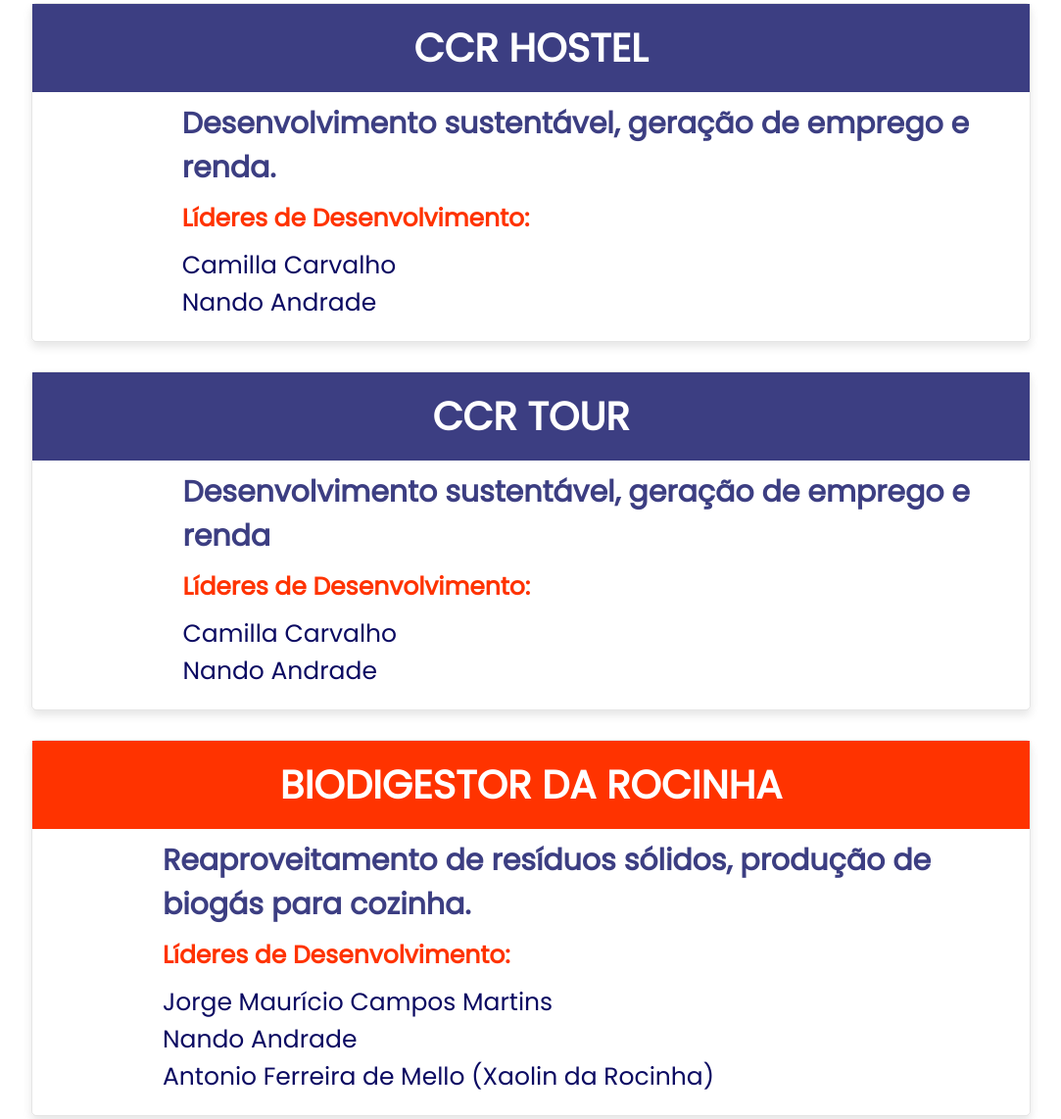
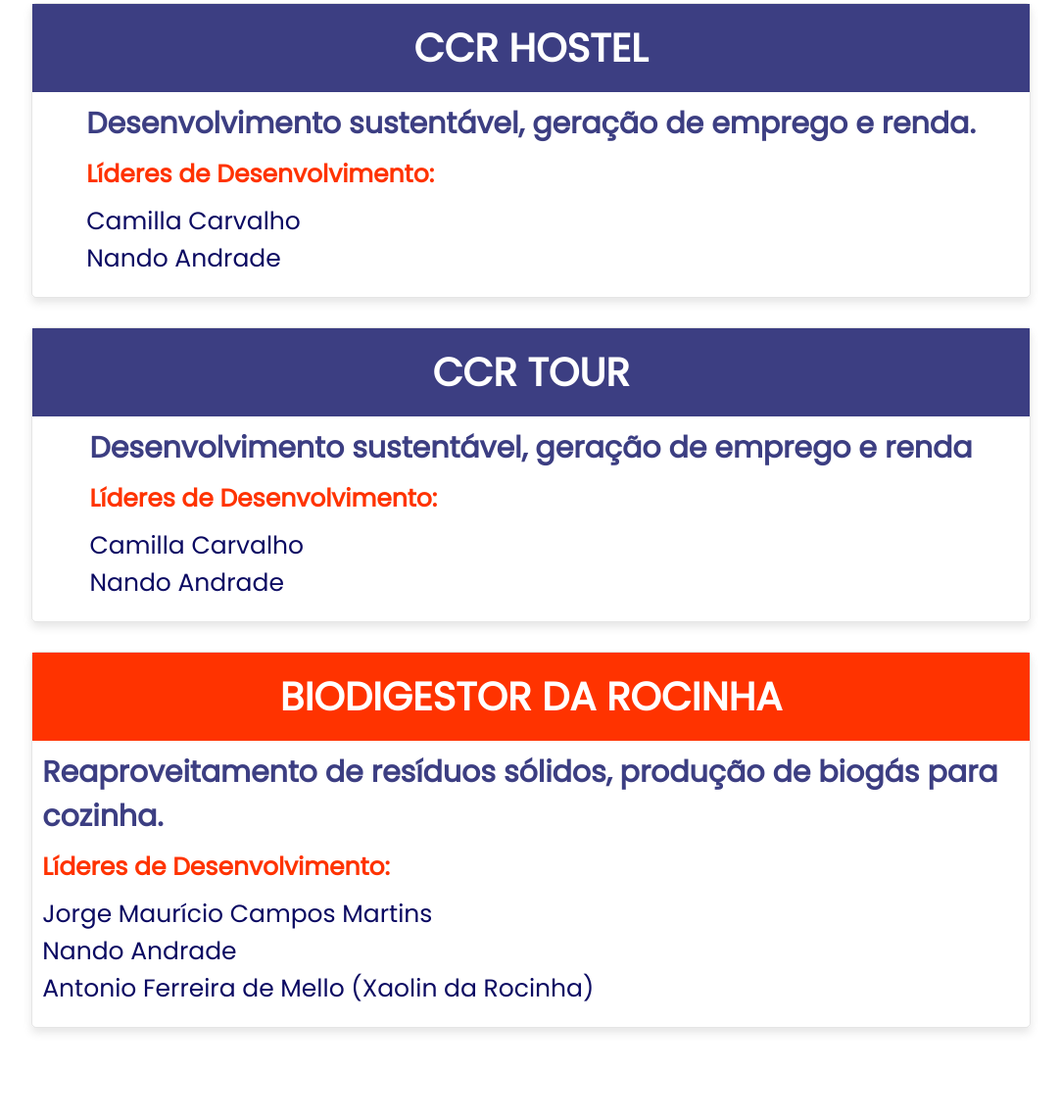
Before and after one commit to thecaiodasilva/websiteccr2, a plain HTML site: page index.html in a window 1280 px wide. Shown: the part 3774-4916 px from the top of the page at 98% size, without its empty margins (98-1181 px from the left). Drawn offline with nearby package versions, Linux system fonts and the light colour scheme.

Commit message:
Update index.html

```diff
--- a/index.html
+++ b/index.html
@@ -169,7 +169,7 @@
             <h3 class="title">CCR HOSTEL</h3>
 
             <div class="box">
-                <img src="images/do-img1.png" alt="">
+               <!--  <img src="images/do-img1.png" alt=""> -->
                 <div class="info">
                 <h3>Desenvolvimento sustentável, geração de emprego e renda.</h3>
                 <h4>Líderes de  Desenvolvimento:</h4>
@@ -188,7 +188,7 @@
             <h3 class="title">CCR TOUR</h3>
 
             <div class="box">
-                <img src="images/dont-img1.png" alt="">
+                <!-- <img src="images/dont-img1.png" alt=""> -->
                 <div class="info">
                     <h3>Desenvolvimento sustentável, geração de emprego e renda</h3>
                     <h4>Líderes de Desenvolvimento:</h4>
@@ -204,7 +204,7 @@
             <h3 class="title">BIODIGESTOR DA ROCINHA</h3>
 
             <div class="box">
-                <img src="images/dont-img1.png" alt="">
+                <!-- <img src="images/dont-img1.png" alt=""> -->
                 <div class="info">
                     <h3>Reaproveitamento de resíduos sólidos, produção de biogás para cozinha.</h3>
                     <h4>Líderes de Desenvolvimento:</h4>
```
